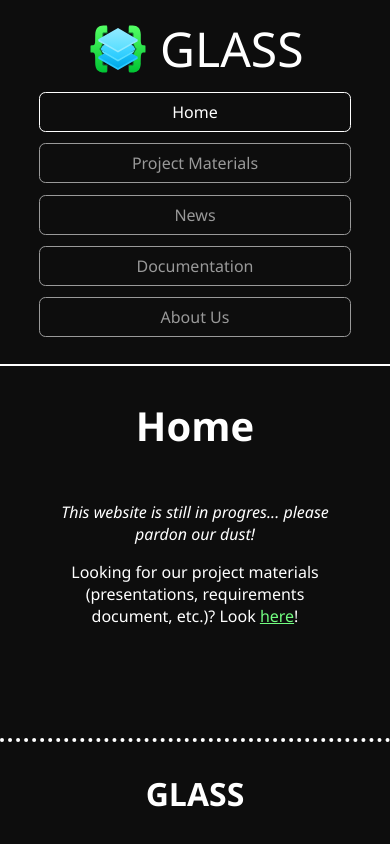
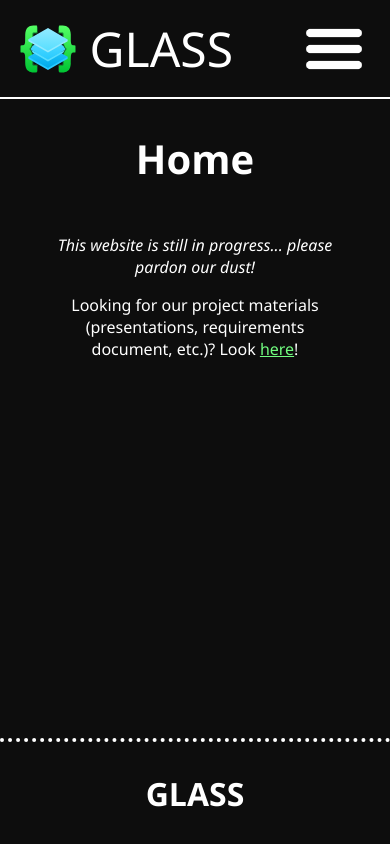
Before and after one commit to GLASS-group/GLASS-Website, a React (Create React App) app: page /home in a window 390 px wide. Built offline with nearby package versions, Linux system fonts and the light colour scheme.

Commit message:
updated mobile nav menu

```diff
--- a/src/Construction.js
+++ b/src/Construction.js
@@ -1,5 +1,4 @@
 import { Link } from "react-router-dom";
-import pages from "./consts/PageList";
 import style from "./consts/Style";
 import { createUseStyles } from "react-jss";
 
@@ -9,7 +8,7 @@ function Construction() {
     const classes = createUseStyles(style)();
     return (
         <div className={classes.constructionMessage}>
-            <em>This website is still in progres... please pardon our dust!</em>
+            <em>This website is still in progress... please pardon our dust!</em>
             <h3 className={classes.constructionPrompt}>Looking for our project materials (presentations, requirements document, etc.)? Look <Link
             to='/project-materials' className={classes.constructionLink}>here</Link>!</h3>
         </div>
--- a/src/Navigation.js
+++ b/src/Navigation.js
@@ -2,20 +2,62 @@ import { createUseStyles } from "react-jss";
 import style from "./consts/Style";
 import glassSvg from './images/glass_logo.svg'
 import { NavLink } from "react-router-dom";
-
-const useStyles = createUseStyles(style);
-
-const pageTitle = "Inventory Management System";
+import { useEffect, useState } from "react";
+import { mergeJson } from "./templates/MergeJson";
+import  menuPng  from './images/menu.png';
+import xPng from './images/x.png';
+import { colors } from './consts/Style';
 
 function Navigation({pages}) {
-  const classes = useStyles();
+  const classes = createUseStyles(mergeJson(style, mobileView))();
+
+  const [isMobile, setIsMobile] = useState(window.innerWidth < 1000)
+  const [showMenu, setShowMenu] = useState(false)
+
+  const toggleShowMenu = () => {
+    setShowMenu(!showMenu);
+  }
+
+  //choose the screen size
+  const handleResize = () => {
+        setIsMobile(window.innerWidth < 1000)
+        if (!isMobile) setShowMenu(false)
+  }
+
+  // create an event listener
+  useEffect(() => {
+    window.addEventListener("resize", handleResize)
+  })
 
   function temp() {
     console.log('The "temp()" function was called');
   }
 
 
-  return (
+  return isMobile ? (
+    <header className={classes.mobileHeader}>
+        <NavLink className={classes.navMainLogo} to='/home'>
+            <img className={classes.mainLogoImage} src={glassSvg}/>
+            <h1 className={classes.mainLogoLabel}>GLASS</h1>
+        </NavLink>
+        <a className={classes.mobileHeaderMenu} onClick={toggleShowMenu}>
+            <img className={classes.menuImage} src={menuPng}/>
+        </a>
+        { showMenu ?
+            <div className={classes.mobileNavMenu}>
+                <a className={classes.mobileHeaderMenuClose} onClick={toggleShowMenu}>
+                    <img className={classes.menuImage} src={xPng}/>
+                </a>
+                <ul className={classes.navHeaderMenuMobile}>
+                 {pages.map((page) => (
+                   <NavLink onClick={() => {setShowMenu(false)}} to={page.path} key={page.path} className={({isActive}) => ( isActive ? classes.navActiveHeaderItemMobile : classes.navHeaderItemMobile)}>
+                       {page.title}
+                   </NavLink>
+                 ))}
+                </ul>
+            </div> : null }
+    </header>
+  ) : (
     <header className={classes.navHeader}>
         <NavLink className={classes.navMainLogo} to='/home'>
             <img className={classes.mainLogoImage} src={glassSvg}/>
@@ -32,4 +74,74 @@ function Navigation({pages}) {
   );
 }
 
+const mobileView = {
+    mobileHeader : {
+        display: 'flex',
+        border:'solid',
+        borderWidth: '0 0 2px 0',
+        alignItems: 'center',
+        padding: '1em',
+    },
+    mobileHeaderMenu : {
+        display : 'inline-block',
+        marginLeft : 'auto',
+        marginRight : '0.5rem',
+        padding : '0rem',
+        height : '4rem',
+        width : '4rem',
+        '&:hover' : {
+            cursor : 'pointer'
+        }
+    },
+    mobileHeaderMenuClose : {
+        composes : "$mobileHeaderMenu",
+        display : 'block',
+        margin : '1rem',
+        marginLeft : 'auto',
+        marginRight : '1.5rem',
+        padding : '0rem',
+        height : '4rem',
+        width : '4rem',
+        '&:hover' : {
+            cursor : 'pointer'
+        }
+    },
+    menuImage : {
+        width : '100%',
+    },
+    mobileNavMenu : {
+        position: 'absolute',
+        top: '0',
+        left: '0',
+        width : '100%',
+        height : '100%',
+        backgroundColor : '#000000F6'
+    },
+    navHeaderMenuMobile : {
+        display : 'block',
+        padding : '0',
+        margin : '0',
+        paddingTop : '0.5rem'
+    },
+    navHeaderItemMobile : {
+        display : 'block',
+        color : colors.white,
+        textDecoration : 'none',
+        margin : '1rem',
+        padding : '0.5rem 0',
+        border : '1px solid white',
+        borderRadius : '0.5rem',
+        textAlign : 'center',
+        fontSize : '1.35rem',
+        '&:hover' : {
+            color : colors.mint,
+            borderColor : colors.mint
+        }
+    },
+    navActiveHeaderItemMobile : {
+        composes : "$navHeaderItemMobile"
+    }
+}
+
+
 export default Navigation;
--- a/src/templates/NavbarHeader.js
+++ b/src/templates/NavbarHeader.js
@@ -10,7 +10,7 @@ function NavbarHeader({style, logo, logoLabel, navOptions, active, highlightActi
 
     const highlight = highlightActive ? active : null
 
-    return (
+    return isMobile ? null : (
         <header className={styles.navHeader}>
             {
                 logo || logoLabel ? (
```
Also changed, not shown: src/images/menu.png (added), src/images/x.png (added).
